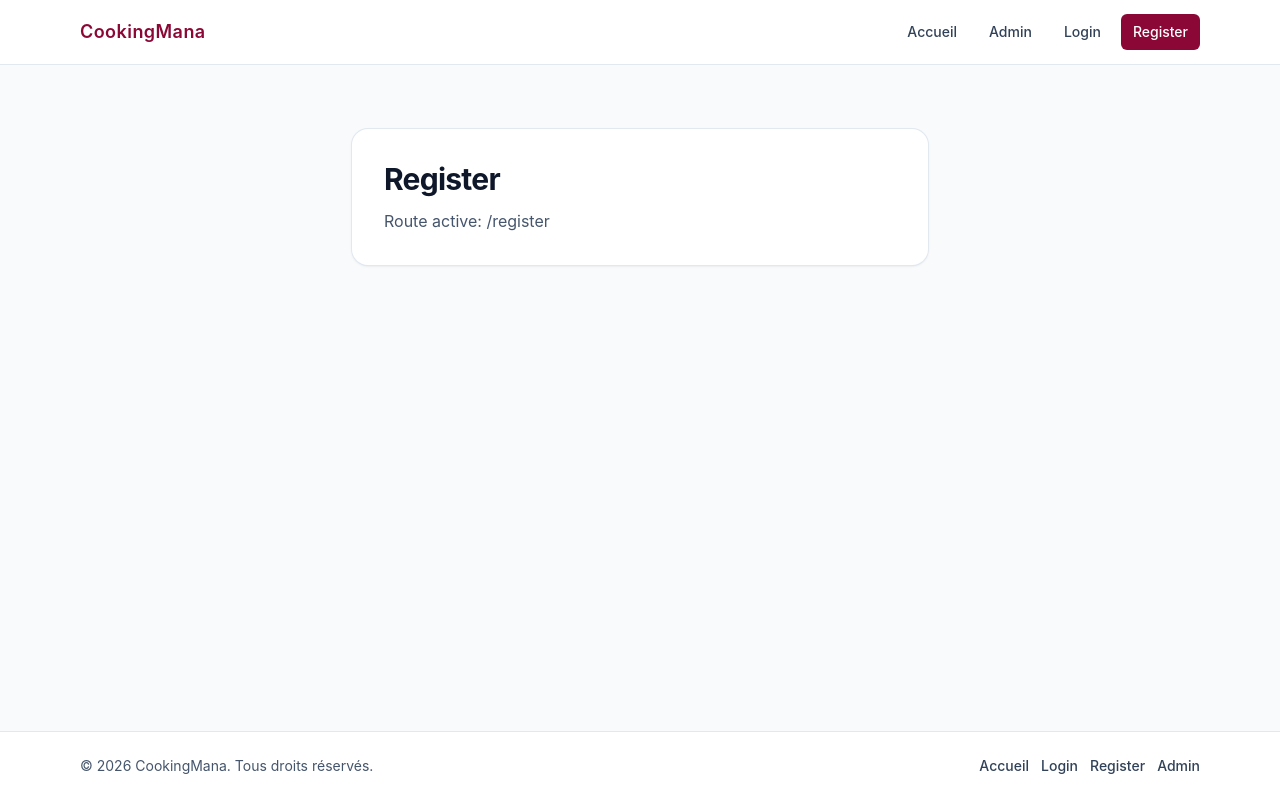
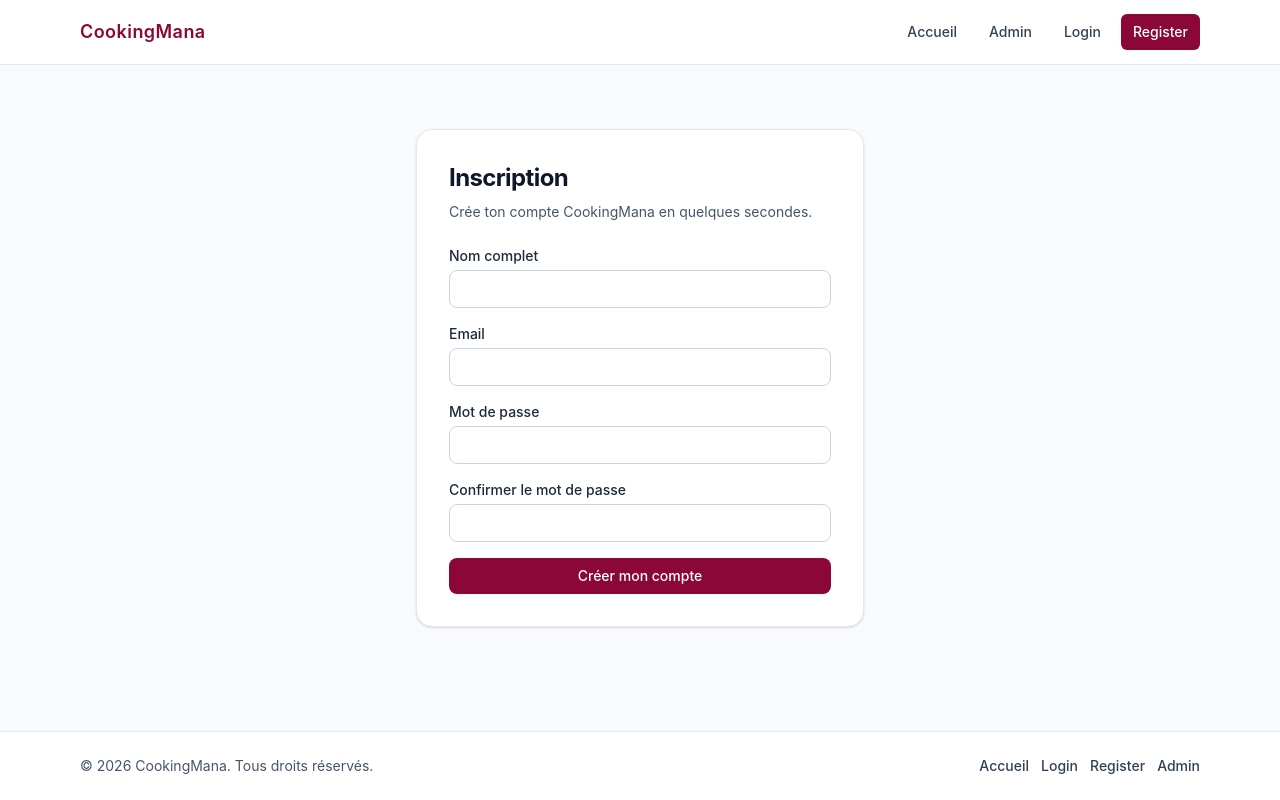
Before and after one commit to marc-awad/cooking-mana, a React (Vite) app: page /register in a window 1280 px wide. Built offline with nearby package versions, Linux system fonts and the light colour scheme.

Commit message:
feat: add login and register forms with shared auth components and validation tests

```diff
--- a/src/App.tsx
+++ b/src/App.tsx
@@ -1,6 +1,8 @@
 import { Outlet, Route, Routes } from "react-router-dom"
 import MainFooter from "./components/layout/MainFooter"
 import MainHeader from "./components/layout/MainHeader"
+import LoginPage from "./features/auth/LoginPage"
+import RegisterPage from "./features/auth/RegisterPage"
 import HomePage from "./features/home/HomePage"
 
 type PlaceholderPageProps = {
@@ -8,16 +10,10 @@ type PlaceholderPageProps = {
   path: string
 }
 
-type PlaceholderRoute = {
-  path: string
-  title: string
+const adminPlaceholderRoute = {
+  path: "/admin",
+  title: "Admin",
 }
-
-const placeholderRoutes: PlaceholderRoute[] = [
-  { path: "/login", title: "Login" },
-  { path: "/register", title: "Register" },
-  { path: "/admin", title: "Admin" },
-]
 
 function PlaceholderPage({ title, path }: PlaceholderPageProps) {
   return (
@@ -47,13 +43,17 @@ function App() {
     <Routes>
       <Route element={<MainLayout />}>
         <Route path="/" element={<HomePage />} />
-        {placeholderRoutes.map((route) => (
-          <Route
-            key={route.path}
-            path={route.path}
-            element={<PlaceholderPage title={route.title} path={route.path} />}
-          />
-        ))}
+        <Route path="/login" element={<LoginPage />} />
+        <Route path="/register" element={<RegisterPage />} />
+        <Route
+          path={adminPlaceholderRoute.path}
+          element={
+            <PlaceholderPage
+              title={adminPlaceholderRoute.title}
+              path={adminPlaceholderRoute.path}
+            />
+          }
+        />
       </Route>
     </Routes>
   )
--- /dev/null
+++ b/src/features/auth/LoginPage.tsx
@@ -0,0 +1,109 @@
+import { type FormEvent, useState } from "react"
+import AuthField from "./components/AuthField"
+import AuthFormContainer from "./components/AuthFormContainer"
+import {
+  invalidEmailMessage,
+  isEmailValid,
+  requiredFieldMessage,
+} from "./authValidation"
+
+type LoginFormData = {
+  email: string
+  password: string
+}
+
+type LoginFormErrors = Partial<Record<keyof LoginFormData, string>>
+
+const initialLoginFormData: LoginFormData = {
+  email: "",
+  password: "",
+}
+
+function validateLoginForm(formData: LoginFormData): LoginFormErrors {
+  const errors: LoginFormErrors = {}
+
+  if (!formData.email.trim()) {
+    errors.email = requiredFieldMessage
+  } else if (!isEmailValid(formData.email)) {
+    errors.email = invalidEmailMessage
+  }
+
+  if (!formData.password.trim()) {
+    errors.password = requiredFieldMessage
+  }
+
+  return errors
+}
+
+function LoginPage() {
+  const [formData, setFormData] = useState<LoginFormData>(initialLoginFormData)
+  const [formErrors, setFormErrors] = useState<LoginFormErrors>({})
+  const [successMessage, setSuccessMessage] = useState("")
+
+  function updateField(fieldName: string, value: string) {
+    setFormData((currentFormData) => ({
+      ...currentFormData,
+      [fieldName]: value,
+    }))
+  }
+
+  function submitLoginForm(event: FormEvent<HTMLFormElement>) {
+    event.preventDefault()
+
+    const nextErrors = validateLoginForm(formData)
+    setFormErrors(nextErrors)
+
+    if (Object.keys(nextErrors).length > 0) {
+      setSuccessMessage("")
+      return
+    }
+
+    setSuccessMessage("Connexion prête côté front-end (démo).")
+  }
+
+  return (
+    <AuthFormContainer
+      title="Connexion"
+      subtitle="Connecte-toi à ton espace CookingMana."
+    >
+      <form className="space-y-4" onSubmit={submitLoginForm} noValidate>
+        <AuthField
+          id="login-email"
+          name="email"
+          label="Email"
+          type="email"
+          value={formData.email}
+          autoComplete="email"
+          errorMessage={formErrors.email}
+          onChange={updateField}
+        />
+
+        <AuthField
+          id="login-password"
+          name="password"
+          label="Mot de passe"
+          type="password"
+          value={formData.password}
+          autoComplete="current-password"
+          errorMessage={formErrors.password}
+          onChange={updateField}
+        />
+
+        <button
+          type="submit"
+          className="w-full rounded-lg bg-rose-900 px-4 py-2 text-sm font-medium text-white transition-colors hover:bg-rose-800"
+        >
+          Se connecter
+        </button>
+
+        {successMessage ? (
+          <p className="text-sm font-medium text-emerald-700">
+            {successMessage}
+          </p>
+        ) : null}
+      </form>
+    </AuthFormContainer>
+  )
+}
+
+export default LoginPage
--- /dev/null
+++ b/src/features/auth/RegisterPage.tsx
@@ -0,0 +1,154 @@
+import { type FormEvent, useState } from "react"
+import AuthField from "./components/AuthField"
+import AuthFormContainer from "./components/AuthFormContainer"
+import {
+  invalidEmailMessage,
+  isEmailValid,
+  isPasswordLengthValid,
+  minimumPasswordLength,
+  requiredFieldMessage,
+} from "./authValidation"
+
+type RegisterFormData = {
+  fullName: string
+  email: string
+  password: string
+  confirmPassword: string
+}
+
+type RegisterFormErrors = Partial<Record<keyof RegisterFormData, string>>
+
+const initialRegisterFormData: RegisterFormData = {
+  fullName: "",
+  email: "",
+  password: "",
+  confirmPassword: "",
+}
+
+const passwordLengthMessage = `Le mot de passe doit contenir au moins ${minimumPasswordLength} caractères.`
+const passwordMismatchMessage = "Les mots de passe ne correspondent pas."
+
+function validateRegisterForm(formData: RegisterFormData): RegisterFormErrors {
+  const errors: RegisterFormErrors = {}
+
+  if (!formData.fullName.trim()) {
+    errors.fullName = requiredFieldMessage
+  }
+
+  if (!formData.email.trim()) {
+    errors.email = requiredFieldMessage
+  } else if (!isEmailValid(formData.email)) {
+    errors.email = invalidEmailMessage
+  }
+
+  if (!formData.password.trim()) {
+    errors.password = requiredFieldMessage
+  } else if (!isPasswordLengthValid(formData.password)) {
+    errors.password = passwordLengthMessage
+  }
+
+  if (!formData.confirmPassword.trim()) {
+    errors.confirmPassword = requiredFieldMessage
+  } else if (formData.password !== formData.confirmPassword) {
+    errors.confirmPassword = passwordMismatchMessage
+  }
+
+  return errors
+}
+
+function RegisterPage() {
+  const [formData, setFormData] = useState<RegisterFormData>(
+    initialRegisterFormData,
+  )
+  const [formErrors, setFormErrors] = useState<RegisterFormErrors>({})
+  const [successMessage, setSuccessMessage] = useState("")
+
+  function updateField(fieldName: string, value: string) {
+    setFormData((currentFormData) => ({
+      ...currentFormData,
+      [fieldName]: value,
+    }))
+  }
+
+  function submitRegisterForm(event: FormEvent<HTMLFormElement>) {
+    event.preventDefault()
+
+    const nextErrors = validateRegisterForm(formData)
+    setFormErrors(nextErrors)
+
+    if (Object.keys(nextErrors).length > 0) {
+      setSuccessMessage("")
+      return
+    }
+
+    setSuccessMessage("Inscription prête côté front-end (démo).")
+  }
+
+  return (
+    <AuthFormContainer
+      title="Inscription"
+      subtitle="Crée ton compte CookingMana en quelques secondes."
+    >
+      <form className="space-y-4" onSubmit={submitRegisterForm} noValidate>
+        <AuthField
+          id="register-fullName"
+          name="fullName"
+          label="Nom complet"
+          type="text"
+          value={formData.fullName}
+          autoComplete="name"
+          errorMessage={formErrors.fullName}
+          onChange={updateField}
+        />
+
+        <AuthField
+          id="register-email"
+          name="email"
+          label="Email"
+          type="email"
+          value={formData.email}
+          autoComplete="email"
+          errorMessage={formErrors.email}
+          onChange={updateField}
+        />
+
+        <AuthField
+          id="register-password"
+          name="password"
+          label="Mot de passe"
+          type="password"
+          value={formData.password}
+          autoComplete="new-password"
+          errorMessage={formErrors.password}
+          onChange={updateField}
+        />
+
+        <AuthField
+          id="register-confirmPassword"
+          name="confirmPassword"
+          label="Confirmer le mot de passe"
+          type="password"
+          value={formData.confirmPassword}
+          autoComplete="new-password"
+          errorMessage={formErrors.confirmPassword}
+          onChange={updateField}
+        />
+
+        <button
+          type="submit"
+          className="w-full rounded-lg bg-rose-900 px-4 py-2 text-sm font-medium text-white transition-colors hover:bg-rose-800"
+        >
+          Créer mon compte
+        </button>
+
+        {successMessage ? (
+          <p className="text-sm font-medium text-emerald-700">
+            {successMessage}
+          </p>
+        ) : null}
+      </form>
+    </AuthFormContainer>
+  )
+}
+
+export default RegisterPage
--- /dev/null
+++ b/src/features/auth/authValidation.ts
@@ -0,0 +1,11 @@
+export const requiredFieldMessage = "Ce champ est requis."
+export const invalidEmailMessage = "Veuillez saisir une adresse email valide."
+export const minimumPasswordLength = 8
+
+export function isEmailValid(email: string) {
+  return /^[^\s@]+@[^\s@]+\.[^\s@]+$/.test(email)
+}
+
+export function isPasswordLengthValid(password: string) {
+  return password.length >= minimumPasswordLength
+}
--- /dev/null
+++ b/src/features/auth/components/AuthField.tsx
@@ -0,0 +1,50 @@
+type AuthFieldProps = {
+  id: string
+  name: string
+  label: string
+  type: "text" | "email" | "password"
+  value: string
+  autoComplete: string
+  errorMessage?: string
+  onChange: (fieldName: string, value: string) => void
+}
+
+function AuthField({
+  id,
+  name,
+  label,
+  type,
+  value,
+  autoComplete,
+  errorMessage,
+  onChange,
+}: AuthFieldProps) {
+  return (
+    <div>
+      <label
+        htmlFor={id}
+        className="mb-1 block text-sm font-medium text-slate-800"
+      >
+        {label}
+      </label>
+      <input
+        id={id}
+        name={name}
+        type={type}
+        value={value}
+        autoComplete={autoComplete}
+        onChange={(event) => onChange(name, event.target.value)}
+        className="w-full rounded-lg border border-slate-300 bg-white px-3 py-2 text-sm text-slate-900 outline-none transition focus:border-rose-500 focus:ring-2 focus:ring-rose-100"
+        aria-invalid={Boolean(errorMessage)}
+        aria-describedby={errorMessage ? `${id}-error` : undefined}
+      />
+      {errorMessage ? (
+        <p id={`${id}-error`} className="mt-1 text-xs font-medium text-red-600">
+          {errorMessage}
+        </p>
+      ) : null}
+    </div>
+  )
+}
+
+export default AuthField
--- /dev/null
+++ b/src/features/auth/components/AuthFormContainer.tsx
@@ -0,0 +1,27 @@
+import type { ReactNode } from "react"
+
+type AuthFormContainerProps = {
+  title: string
+  subtitle: string
+  children: ReactNode
+}
+
+function AuthFormContainer({
+  title,
+  subtitle,
+  children,
+}: AuthFormContainerProps) {
+  return (
+    <section className="px-4 py-16" aria-label={title}>
+      <div className="mx-auto max-w-md rounded-2xl border border-slate-200 bg-white p-8 shadow-sm">
+        <h1 className="text-2xl font-bold tracking-tight text-slate-900">
+          {title}
+        </h1>
+        <p className="mt-2 text-sm text-slate-600">{subtitle}</p>
+        <div className="mt-6">{children}</div>
+      </div>
+    </section>
+  )
+}
+
+export default AuthFormContainer
```
Also changed, not shown: 2 other files (tests, documents, lock files or other folders).
